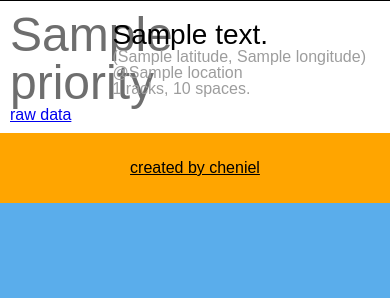
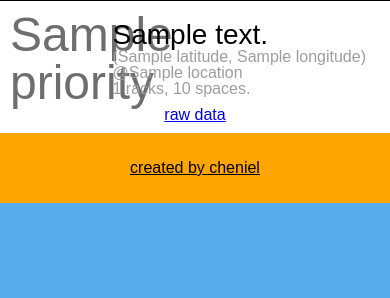
Before and after one commit to cheniel/sf-bike-parking, a Django app: template sf_bike_parking/parkfinder/templates/parkfinder/index.html in a window 390 px wide. Shown: the part 471-769 px from the top of the page. Run offline with Django 3.2, Linux system fonts and the light colour scheme; the template is opened without the code that fills it: most values are stand-ins (such as "Sample title", 1, 10 or a date in 2020).

Commit message:
more mobile friendliness

```diff
--- a/sf_bike_parking/parkfinder/templates/parkfinder/index.html
+++ b/sf_bike_parking/parkfinder/templates/parkfinder/index.html
@@ -100,7 +100,7 @@
 				{% endfor %}
 
 				{% if rawDataLink %}
-					<div><a href="{{rawDataLink}}">raw data</a><br /></div>
+					<div id="raw-data"><a href="{{rawDataLink}}">raw data</a><br /></div>
 				{% endif %}
 
 		</div>
--- a/sf_bike_parking/static/style.css
+++ b/sf_bike_parking/static/style.css
@@ -106,7 +106,8 @@ body {
 }
 
 .L-button {
-	width: 300px;
+	width: 98%;
+	max-width: 300px;
 	height: 50px;
 	line-height: 50px;
 	margin: 0 auto;
@@ -129,3 +130,8 @@ body {
 	color: white;
 	margin: 25px;
 }
+
+#raw-data {
+	text-align: center;
+	margin: 0 auto;
+}
```
